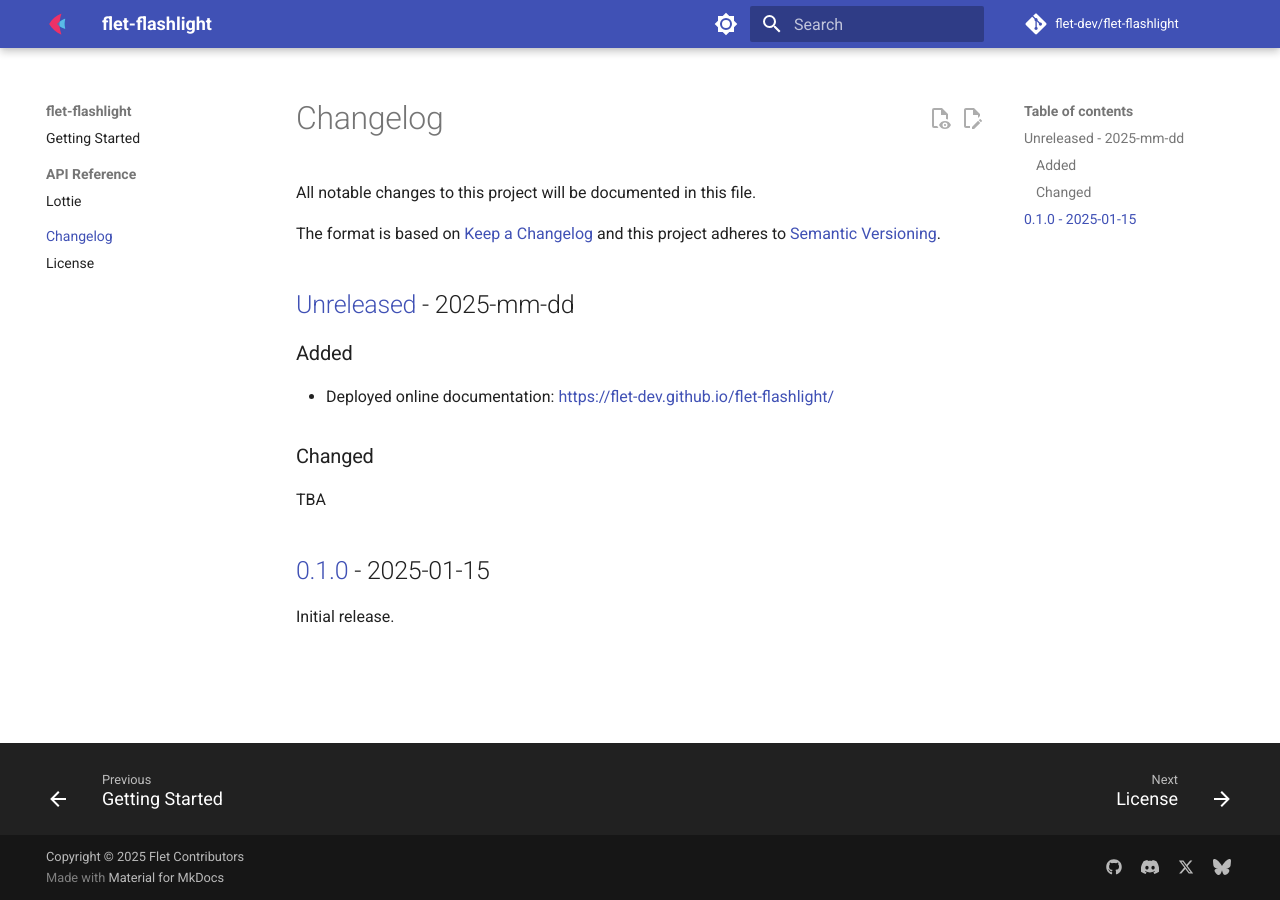
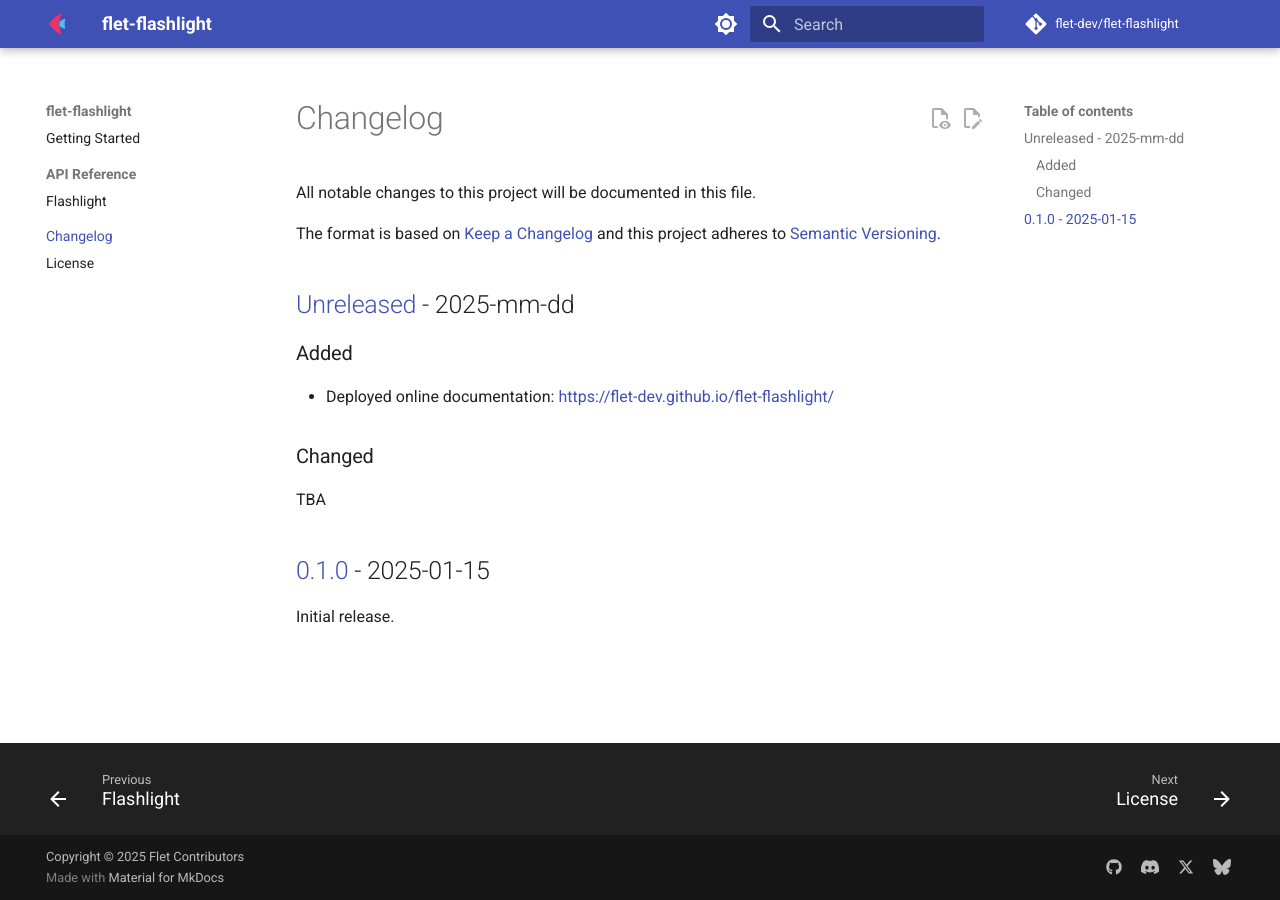
Before and after one commit to tct123/flet-flashlight, an MkDocs documentation site: the page built from docs/changelog.md, in a window 1280 px wide. Built offline with MkDocs 1.6.1 and Material for MkDocs 9.7.7, drawn with Linux system fonts in a browser that asks for light colours; comment, search, counter and statistics services are not loaded; the version menu is left out.

Commit message:
flashlight page

```diff
--- a/mkdocs.yml
+++ b/mkdocs.yml
@@ -75,7 +75,7 @@ extra:
 nav:
   - Getting Started: index.md
   - API Reference:
-      - Lottie: lottie.md
+      - Flashlight: flashlight.md
   - Changelog: changelog.md
   - License: license.md
 
```
